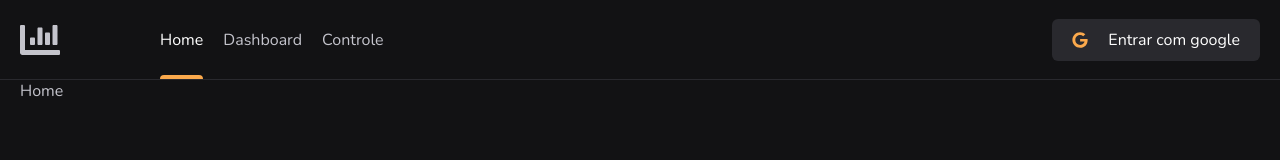
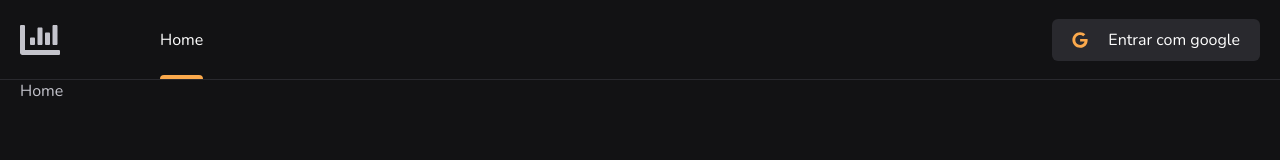
Before and after one commit to Bruno977/financa, a React (Create React App) app: page / in a window 1280 px wide. Shown: the top 160 px of the page. Built offline with nearby package versions, Linux system fonts and the light colour scheme; no server answers.

Commit message:
feat: update private route

```diff
--- a/src/Routes/PrivateRoute.tsx
+++ b/src/Routes/PrivateRoute.tsx
@@ -1,6 +1,6 @@
 import React, { useContext } from 'react'
 
-import { Navigate, Outlet, useLocation } from 'react-router-dom'
+import { Navigate, Outlet } from 'react-router-dom'
 import { AuthContext } from '../contexts/AuthContext'
 
 export function PrivateRoute() {
--- a/src/components/Header/index.tsx
+++ b/src/components/Header/index.tsx
@@ -13,7 +13,8 @@ import {
 import { FaGoogle, FaRegUserCircle, FaTimes, FaChartBar } from 'react-icons/fa'
 
 function Header() {
-    const { signInWithGoogle, user, signOutGoogle } = useContext(AuthContext)
+    const { signInWithGoogle, user, signOutGoogle, logged } =
+        useContext(AuthContext)
 
     return (
         <HeaderContainer>
@@ -23,15 +24,20 @@ function Header() {
                         <FaChartBar size={40} />
                     </Link>
                     <ul>
-                        <li>
-                            <NavLink to="/">Home</NavLink>
-                        </li>
+                        {logged ? (
+                            <>
                                 <li>
                                     <NavLink to="/dashboard">Dashboard</NavLink>
                                 </li>
                                 <li>
                                     <NavLink to="/controll">Controle</NavLink>
                                 </li>
+                            </>
+                        ) : (
+                            <li>
+                                <NavLink to="/">Home</NavLink>
+                            </li>
+                        )}
                     </ul>
                 </nav>
                 {user ? (
--- a/src/contexts/AuthContext.tsx
+++ b/src/contexts/AuthContext.tsx
@@ -34,6 +34,7 @@ export function AuthContextProvider({ children }: AuthContextProps) {
     useEffect(() => {
         onAuthStateChanged(auth, (user) => {
             if (user) {
+                setLogged(true)
                 const { displayName, uid, photoURL } = user
                 if (displayName === null || uid === undefined) {
                     throw new Error('Existem informações pendentes')
@@ -44,7 +45,6 @@ export function AuthContextProvider({ children }: AuthContextProps) {
                     avatar: photoURL,
                 })
                 setLogged(true)
-                console.log(user)
             }
         })
     }, [])
```
Also changed, not shown: src/Routes/index.tsx (+1 -7 lines). Lines whose indentation alone changed are shown as unchanged.
